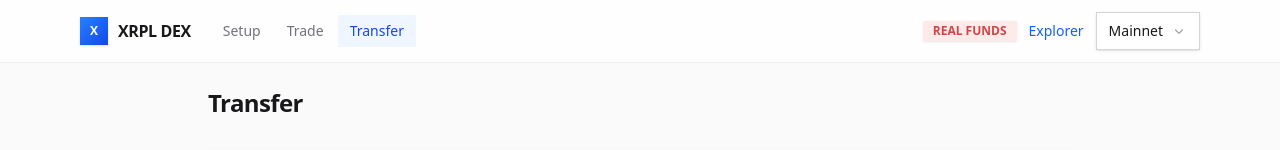
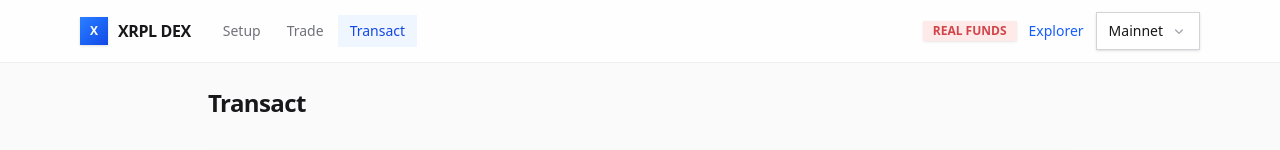
Before and after one commit to ahoym/xrpl-dex-portal, a Next.js app: page /transact in a window 1280 px wide. Shown: the top 150 px of the page. Built offline with nearby package versions, Linux system fonts and the light colour scheme.

Commit message:
Make /trade full width and consolidate "Transact"

```diff
--- a/app/components/nav-bar.tsx
+++ b/app/components/nav-bar.tsx
@@ -8,7 +8,7 @@ import { NetworkSelector } from './network-selector';
 const links = [
   { href: '/setup', label: 'Setup' },
   { href: '/trade', label: 'Trade' },
-  { href: '/transact', label: 'Transfer' },
+  { href: '/transact', label: 'Transact' },
 ];
 
 export function NavBar() {
--- a/app/trade/page.tsx
+++ b/app/trade/page.tsx
@@ -50,7 +50,7 @@ export default function TradePage() {
   }
 
   return (
-    <div className="mx-auto max-w-7xl px-4 py-6">
+    <div className="px-4 py-6">
       <h1 className="text-2xl font-bold tracking-tight text-zinc-900 dark:text-zinc-100">Trade</h1>
 
       <CurrencyPairSelector
--- a/app/transact/page.tsx
+++ b/app/transact/page.tsx
@@ -20,12 +20,12 @@ export default function TransactPage() {
   }
 
   if (!state.wallet) {
-    return <EmptyWallets title="Transfer" maxWidth="max-w-4xl" />;
+    return <EmptyWallets title="Transact" maxWidth="max-w-4xl" />;
   }
 
   return (
     <div className="mx-auto max-w-4xl px-4 py-6">
-      <h1 className="text-2xl font-bold tracking-tight text-zinc-900 dark:text-zinc-100">Transfer</h1>
+      <h1 className="text-2xl font-bold tracking-tight text-zinc-900 dark:text-zinc-100">Transact</h1>
 
       <div className={`mt-6 ${cardClass}`}>
         <p className="text-sm">
```
